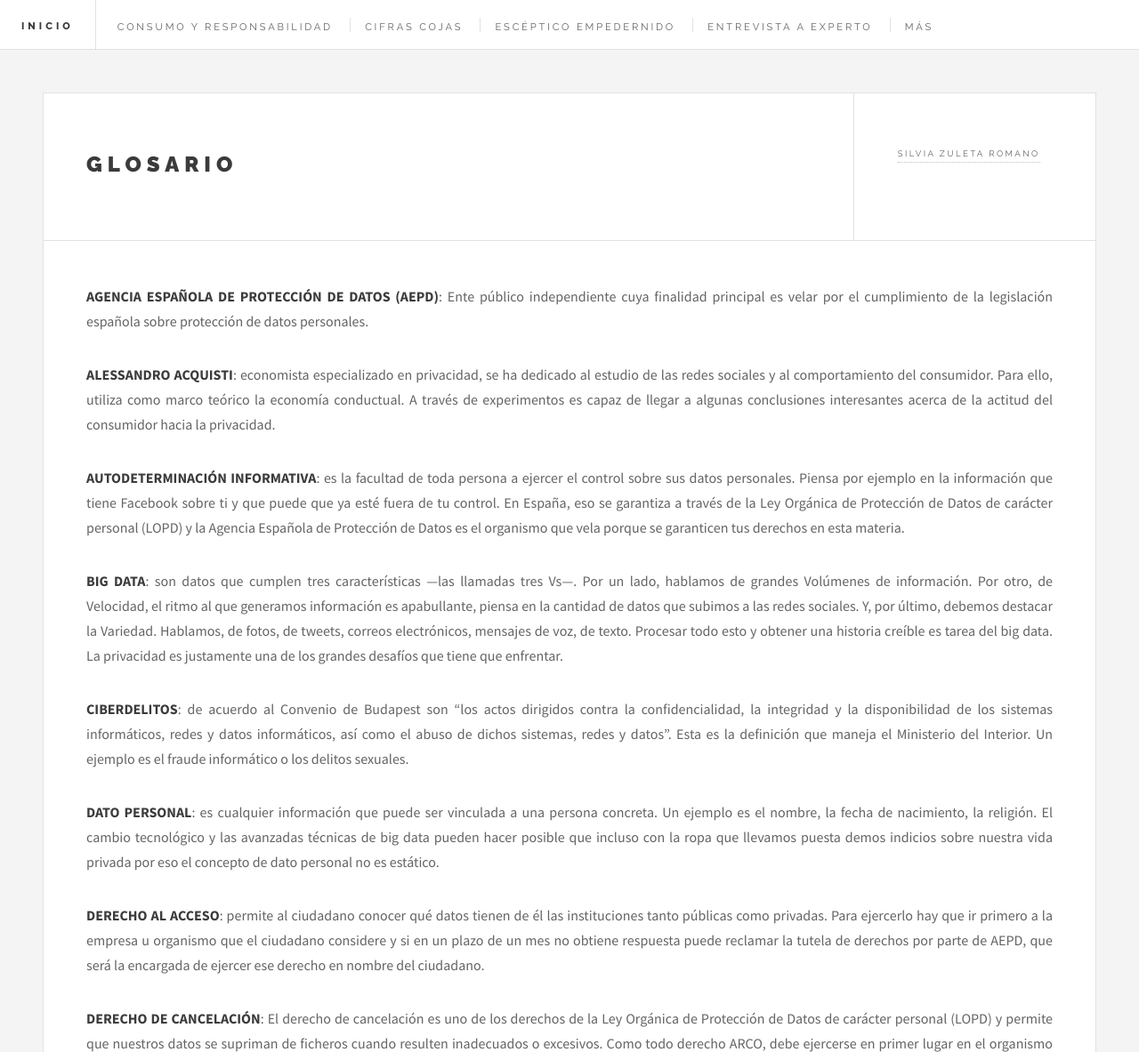
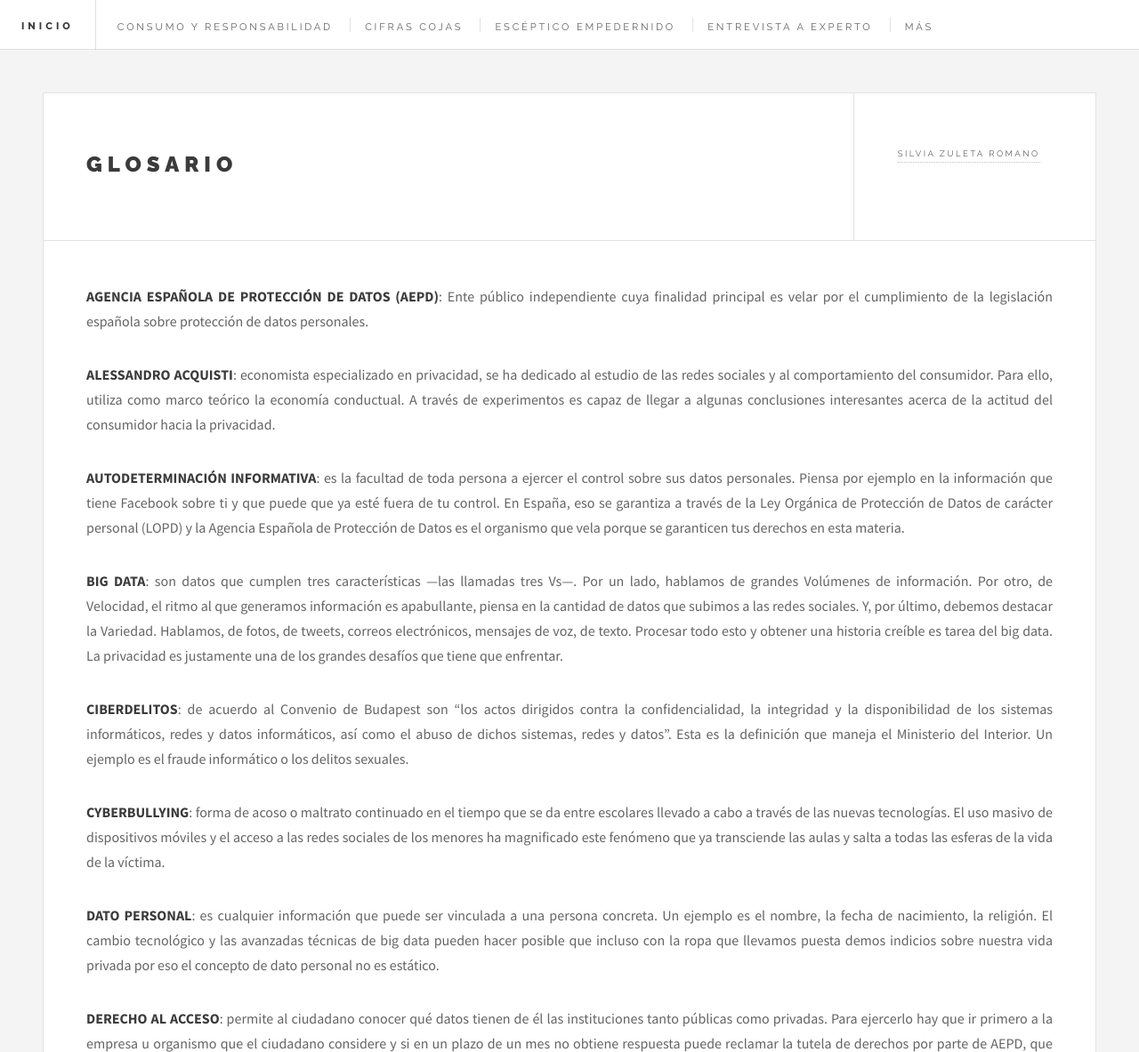
Before and after one commit to medialab-prado/ddhh-privacidad, a plain HTML site: page docs/glosario.html in a window 1280 px wide. Shown: the top 1183 px of the page at 89% size. Drawn offline with Linux system fonts and the light colour scheme.

Commit message:
Cambio glosario

```diff
--- a/docs/glosario.html
+++ b/docs/glosario.html
@@ -93,8 +93,9 @@
 									<p><b>ALESSANDRO ACQUISTI</b>: economista especializado en privacidad, se ha dedicado al estudio de las redes sociales y al comportamiento del consumidor. Para ello, utiliza como marco teórico la economía conductual. A través de experimentos es capaz de llegar a algunas conclusiones interesantes acerca de la actitud del consumidor hacia la privacidad. </p>
 									<p><b>AUTODETERMINACIÓN INFORMATIVA</b>: es la facultad de toda persona a ejercer el control sobre sus datos personales. Piensa por ejemplo en la información que tiene Facebook sobre ti y que puede que ya est&eacute; fuera de tu control. En España, eso se garantiza a través de la Ley Orgánica de Protección de Datos de carácter personal (LOPD) y la Agencia Española de Protección de Datos es el organismo que vela porque se garanticen tus derechos en esta materia.</p>
 <p><b>BIG DATA</b>: son datos que cumplen tres características —las llamadas tres Vs—. Por un lado, hablamos de grandes Volúmenes de información. Por otro, de Velocidad, el ritmo al que generamos información es apabullante, piensa en la cantidad de datos que subimos a las redes sociales. Y, por último, debemos destacar la Variedad. Hablamos, de fotos, de tweets, correos electrónicos, mensajes de voz, de texto. Procesar todo esto y obtener una historia creíble es tarea del big data. La privacidad es justamente una de los grandes desafíos que tiene que enfrentar.</p>
-<p><b>CIBERDELITOS</b>: de acuerdo al Convenio de Budapest son “los actos dirigidos contra la confidencialidad, la integridad y la disponibilidad de los sistemas informáticos, redes y datos informáticos, así como el abuso de dichos sistemas, redes y datos”. Esta es la definición que maneja el Ministerio del Interior. Un ejemplo es el fraude informático o los delitos sexuales. </p>
-									<p><b>DATO PERSONAL</b>: es cualquier información que puede ser vinculada a una persona concreta. Un ejemplo es el nombre, la fecha de nacimiento, la religión. El cambio tecnológico y las avanzadas técnicas de big data pueden hacer posible que incluso con la ropa que llevamos puesta demos indicios sobre nuestra vida privada por eso el concepto de dato personal no es estático.</p>
+<p><b>CIBERDELITOS</b>: de acuerdo al Convenio de Budapest son “los actos dirigidos contra la confidencialidad, la integridad y la disponibilidad de los sistemas informáticos, redes y datos informáticos, así como el abuso de dichos sistemas, redes y datos”. Esta es la definición que maneja el Ministerio del Interior. Un ejemplo es el fraude informático o los delitos sexuales.</p>
+<p><b>CYBERBULLYING</b>: forma de acoso o maltrato continuado en el tiempo que se da entre escolares llevado a cabo a través de las nuevas tecnologías. El uso masivo de dispositivos móviles y el acceso a las redes sociales de los menores ha magnificado este fenómeno que ya transciende las aulas y salta a todas las esferas de la vida de la víctima.</p>
+<p><b>DATO PERSONAL</b>: es cualquier información que puede ser vinculada a una persona concreta. Un ejemplo es el nombre, la fecha de nacimiento, la religión. El cambio tecnológico y las avanzadas técnicas de big data pueden hacer posible que incluso con la ropa que llevamos puesta demos indicios sobre nuestra vida privada por eso el concepto de dato personal no es estático.</p>
 									<p><b>DERECHO AL ACCESO</b>: permite al ciudadano conocer qué datos tienen de él las instituciones tanto públicas como privadas. Para ejercerlo hay que ir primero a la empresa u organismo que el ciudadano considere y si en un plazo de un mes no obtiene respuesta puede reclamar la tutela de derechos por parte de AEPD, que será la encargada de ejercer ese derecho en nombre del ciudadano.</p>
 									<p><b>DERECHO DE CANCELACIÓN</b>: El derecho de cancelación es uno de los derechos de la Ley Orgánica de Protección de Datos de carácter personal (LOPD) y permite que nuestros datos se supriman de ficheros cuando resulten inadecuados o excesivos. Como todo derecho ARCO, debe ejercerse en primer lugar en el organismo correspondiente y si en diez días no hay respuesta se podrá pedir la tutela de derechos a la AEPD. Recuerda, aunque el organismo no tenga datos tuyos, tiene obligación de responder.</p>
 									<p><b>DERECHO A LA INFORMACIÓN</b>: Es uno de los derechos básicos y principales contenidos en la Ley Orgánica 15/1999 de Protección de Datos de Carácter Personal. Si van a recopilar tus datos personales, te tienen que avisar con carácter previo de forma clara y precisa, así como de los medios por los que lo harán.</p>
```
